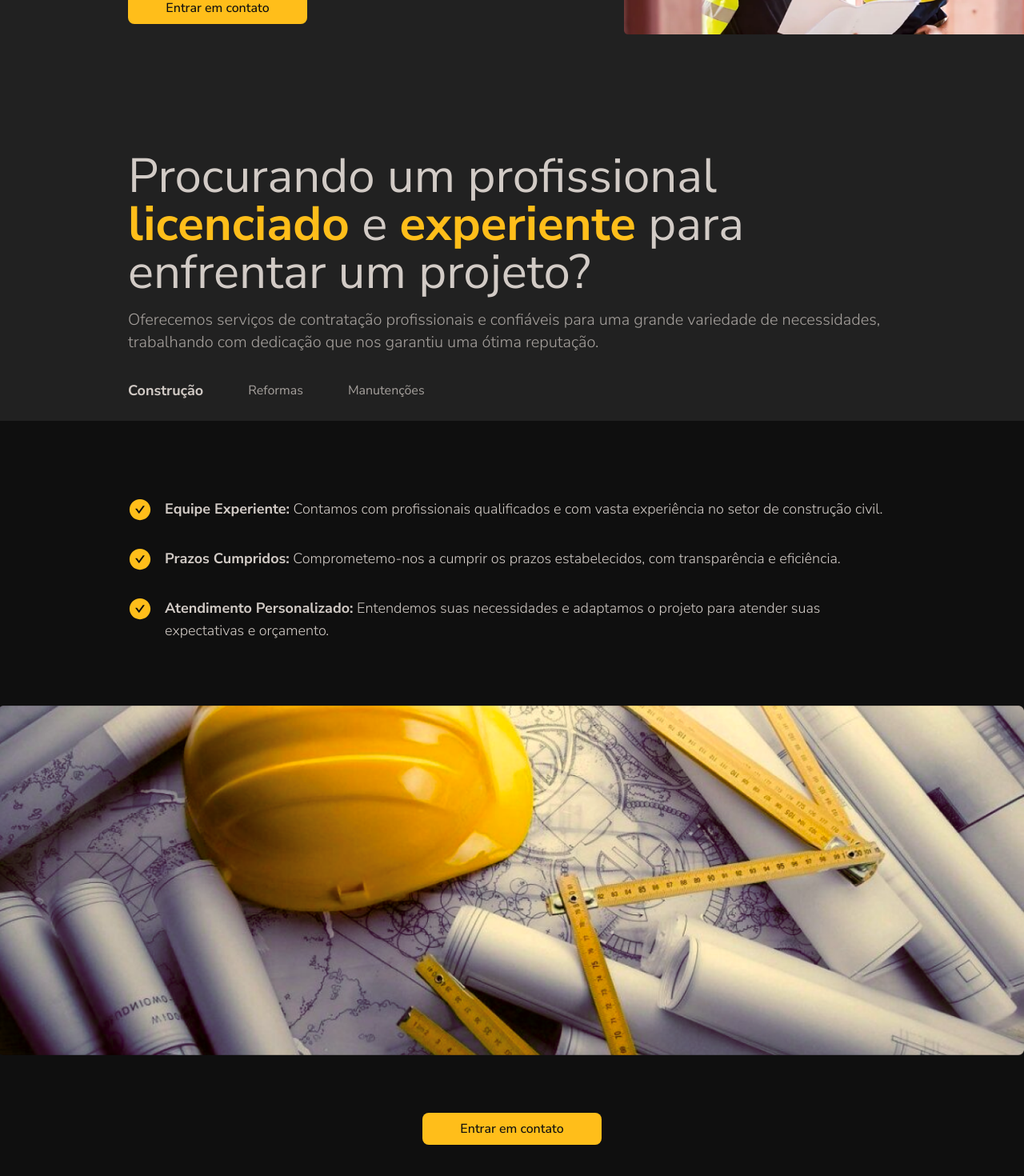
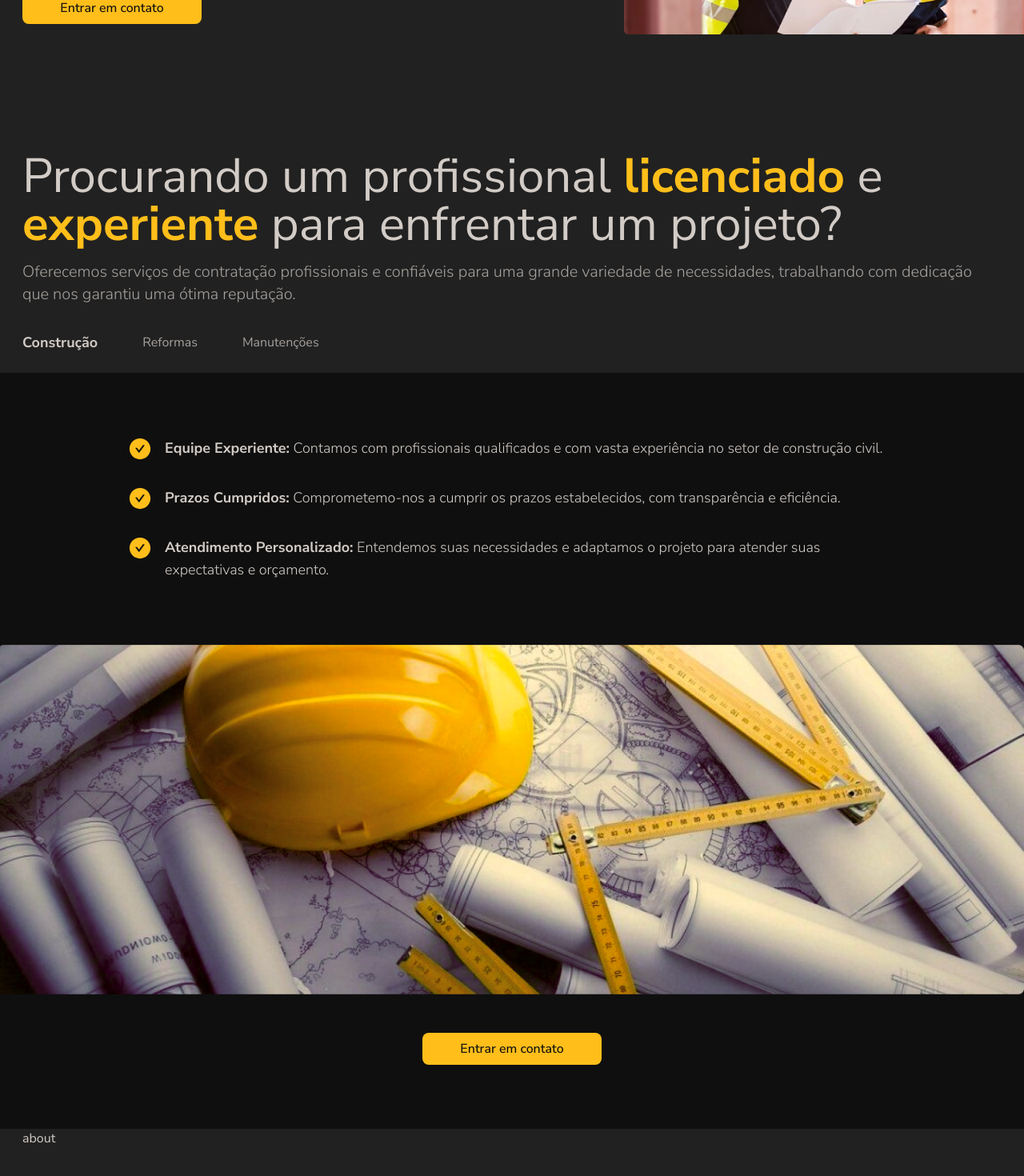
Before and after one commit to alexdiegoo/igconstruir-landing-page, a React (Vite) app: page / in a window 1280 px wide. Shown: the part 472-1942 px from the top of the page at 80% size. After the commit the page ends 1907 px from the top, so only its background shows below. Built offline with nearby package versions, Linux system fonts and the light colour scheme.

Commit message:
fix: :bug: display elements

```diff
--- a/src/App.tsx
+++ b/src/App.tsx
@@ -4,14 +4,20 @@ import Container from "./components/Container";
 import Home from "./sections/Home";
 import Services from "./sections/Services";
 import About from "./sections/About";
+import ServiceCheckList from "./components/ServiceChecklist";
+
+
 
 function App() {
   return (
-    <div className="w-3/4 mx-auto max-w-7xl">
-      <Header />
+    <div className="w-screen">
       <Container>
+        <Header />
         <Home />
         <Services />
+      </ Container>
+      <ServiceCheckList />
+      <Container>
         <About />
       </Container>
     </div>
--- a/src/components/Container/index.tsx
+++ b/src/components/Container/index.tsx
@@ -6,7 +6,7 @@ interface ContainerProps {
 
 function Container({ children }: ContainerProps) {
     return (
-        <div className="w-full mx-auto">
+        <div className="w-full mx-auto max-w-7xl px-2 sm:px-7">
             {
                 children
             }
--- a/src/components/ServiceChecklist/index.tsx
+++ b/src/components/ServiceChecklist/index.tsx
@@ -61,12 +61,14 @@ import { AiFillCheckCircle } from "react-icons/ai";
 import Image from "../../../public/image_2.png";
 
 import ButtonContact from "../../components/ButtonContact";
+import Container from "../Container";
 
 
 function ServiceCheckList() {
     const [selectedItem, setSelectedItem] = useState(1);
     return (
         <div className="w-full">
+            <Container>
                 <div className="flex gap-14 pb-6 overflow-x-auto">
                     {
                         services.map(service => {
@@ -78,7 +80,8 @@ function ServiceCheckList() {
                         })
                     }
                 </div>
-            <div className="w-screen bg-bg-card absolute h-min left-0 py-24">
+            </Container>
+            <div className="w-full bg-bg-card h-min py-20">
                 <div className="w-3/4 mx-auto max-w-7xl flex flex-col gap-8">
                     {
                         services.find(service => service.id === selectedItem)?.checklist.map(
@@ -98,7 +101,7 @@ function ServiceCheckList() {
                     <img src={Image} className="w-full" />
                 </div>
 
-                <div className="w-full flex justify-center py-6 mt-12">
+                <div className="w-full flex justify-center mt-12">
                     <ButtonContact />
                 </div>
 
--- a/src/sections/Services/index.tsx
+++ b/src/sections/Services/index.tsx
@@ -1,4 +1,3 @@
-import ServiceCheckList from "../../components/ServiceChecklist";
 
 function Services() {
     return (
@@ -10,8 +9,6 @@ function Services() {
                 <p className="text-xl opacity-75 font-light mt-4 mb-8">
                 Oferecemos serviços de contratação profissionais e confiáveis para uma grande variedade de necessidades, trabalhando com dedicação que nos garantiu uma ótima reputação.
                 </p>
-
-                <ServiceCheckList />
             </div>
         </section>
     );
```
Lines whose indentation alone changed are shown as unchanged.
